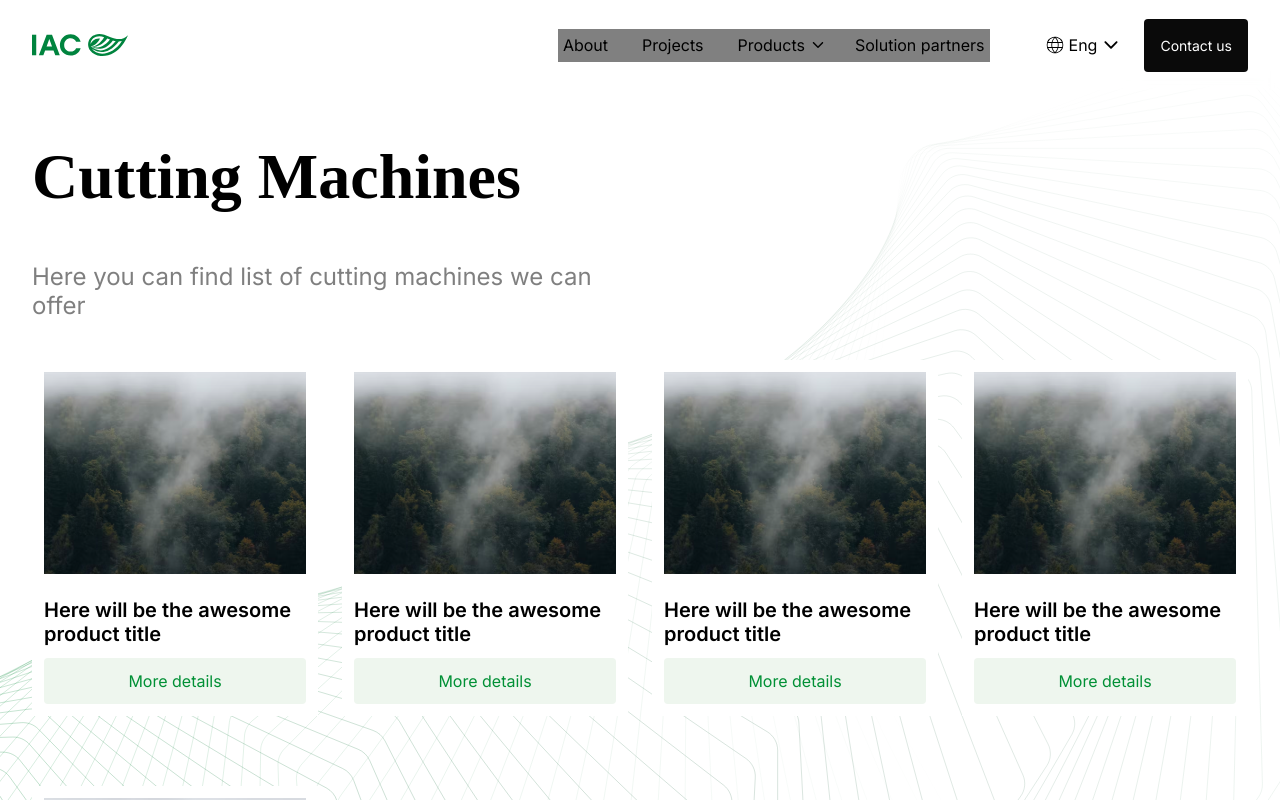
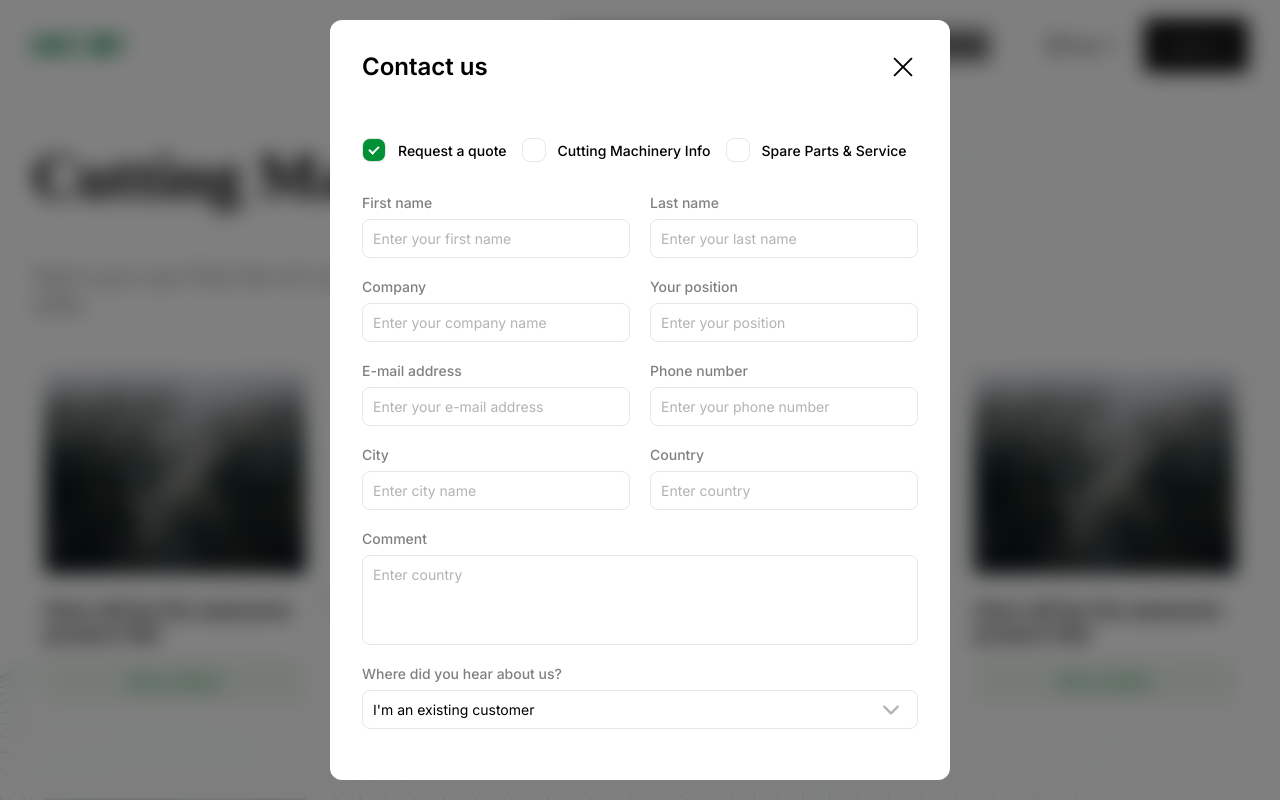
Before and after one commit to Bobur816/IAC, a React (Vite) app: page /products/cutting-machines in a window 1280 px wide. Both pictures are taken after a click on the button "Contact us". Shown: the top 800 px of the page. Built offline with nearby package versions, Linux system fonts and the light colour scheme; a web font is replaced by a local one.

Commit message:
'tofinal'

```diff
--- a/src/Pages/Dashboard.jsx
+++ b/src/Pages/Dashboard.jsx
@@ -12,7 +12,7 @@ const SideBg = styled.div`
   & > div {
     height: 100%;
     width: 100%;
-    background-image: url("side_bg.svg");
+    background-image: url("/side_bg.svg");
     background-position: center;
     background-size: cover;
     background-repeat: no-repeat;
--- a/src/Pages/Partners.jsx
+++ b/src/Pages/Partners.jsx
@@ -43,7 +43,7 @@ const CardContainer = styled.div`
 `;
 
 const Card = styled.div`
-  /* background-color: #fff; */
+  background-color: #fff;
   /* background-color: red; */
   width: 656px;
   @media (max-width: 1440px) {
--- a/src/ui/AppLayout.jsx
+++ b/src/ui/AppLayout.jsx
@@ -4,6 +4,7 @@ import Footer from "./Footer";
 import styled, { css } from "styled-components";
 import Container from "./Container";
 import Form from "./Form";
+import { useSelector } from "react-redux";
 
 const StyledAppLayout = styled.div`
   ${(props) =>
@@ -60,6 +61,8 @@ const Main = styled.main`
 `;
 function AppLayout() {
   const pageUrl = useLocation().pathname;
+  const { isOpenForm } = useSelector((state) => state.ui);
+  console.log(isOpenForm);
   return (
     <StyledAppLayout $pageurl={pageUrl}>
       <Header />
@@ -69,7 +72,7 @@ function AppLayout() {
         </Container>
       </Main>
       <Footer />
-      {/* <Form /> */}
+      {isOpenForm && <Form />}
     </StyledAppLayout>
   );
 }
--- a/src/ui/Footer.jsx
+++ b/src/ui/Footer.jsx
@@ -24,6 +24,9 @@ const Span = styled.span`
       : "var(--color-grey-600)"};
   font-size: 16px;
   font-weight: 400;
+  @media (max-width: 768px) {
+    color: #fff;
+  }
 `;
 
 const Socials = styled.ul`
@@ -32,8 +35,10 @@ const Socials = styled.ul`
   display: flex;
   align-items: center;
   gap: 24px;
+
   color: ${(props) =>
     props.$pageurl === "/about/carousel" ? "#fff" : "var(--color-grey-600)"};
+
   transition: all 0.1s;
 `;
 
--- a/src/ui/Form.jsx
+++ b/src/ui/Form.jsx
@@ -1,7 +1,14 @@
+import { IoIosArrowDown } from "react-icons/io";
+import { Link } from "react-router-dom";
 import styled from "styled-components";
+import Button from "./Button";
+import { LiaTimesSolid } from "react-icons/lia";
+import { useDispatch } from "react-redux";
+import { toggleFormOpen } from "./uiSlice";
 
 const StyledWrapper = styled.div`
-  background-color: #ff000081;
+  background-color: rgba(0, 0, 0, 0.5);
+  backdrop-filter: blur(10px);
   position: fixed;
   z-index: 10;
   height: 100%;
@@ -11,20 +18,59 @@ const StyledWrapper = styled.div`
 const FormBox = styled.div`
   background-color: #fff;
   position: absolute;
+  overflow: hidden;
+  display: grid;
+
   top: 50%;
   left: 50%;
   transform: translate(-50%, -50%);
   height: 95%;
   width: 620px;
-  padding: 3.2rem;
+  @media (max-width: 768px) {
+    width: 95%;
+  }
+
+  padding: 3.2rem 2.2rem 3.2rem 3.2rem;
+  border-radius: 12px;
+
+  & h2 {
+    font-size: 24px;
+    font-style: normal;
+    font-weight: 600;
+    line-height: normal;
+    margin-bottom: 25px;
+  }
+`;
+
+const Scroll = styled.div`
+  height: 100%;
+  /* background-color: red; */
+  overflow-y: scroll;
+  padding-right: 1rem;
+
+  width: 100%;
+
+  &::-webkit-scrollbar {
+    position: absolute;
+    width: 5px;
+    background-color: #eef6ee;
+  }
+
+  &::-webkit-scrollbar-thumb {
+    background: #d0d4d0;
+    border-radius: 10px;
+  }
 `;
 
 const CheckBoxes = styled.div`
-  background-color: red;
   display: flex;
-  justify-content: space-between;
+  margin: 3.2rem 0;
+  gap: 15px;
+  /* justify-content: space-between; */
+  flex-wrap: wrap;
+`;
 
-  & label {
+const Label = styled.label`
   display: flex;
   align-items: center;
   gap: 12px;
@@ -33,34 +79,374 @@ const CheckBoxes = styled.div`
   font-weight: 500;
   line-height: normal;
 
+  & a {
+    color: #009035;
+  }
+
+  & input[type="checkbox"],
+  & input[type="radio"] {
+    position: relative;
+    appearance: none;
+
+    &:checked::before {
+      display: block;
+    }
+  }
+
   & input[type="checkbox"] {
-      width: 16px;
-      height: 16px;
-      accent-color: green;
+    width: 24px;
+    height: 24px;
+    border-radius: 8px;
+    border: 1px solid #e6e6e6;
+
+    &::before {
+      width: 6px;
+      height: 10px;
+      position: absolute;
+      display: none;
+      top: 45%;
+      left: 50%;
+      transform: translate(-50%, -50%) rotate(45deg);
+      border-bottom: 2px solid#fff;
+      border-right: 2px solid#fff;
+      content: "";
+    }
+
+    &:checked {
+      background-color: #009035;
+    }
+  }
+
+  & input[type="radio"] {
+    width: 24px;
+    height: 24px;
+    border-radius: 50px;
+    padding: 5px;
+    border: 1px solid #e6e6e6;
+
+    &::before {
+      width: 75%;
+      height: 75%;
+      /* padding: 5px; */
+      position: absolute;
+      display: none;
+      top: 50%;
+      border-radius: 50%;
+      left: 50%;
+      transform: translate(-50%, -50%);
+      background-color: #009035;
+      /* border: 2px solid red; */
+      content: "";
+    }
+
+    &:checked {
+      border-color: #009035;
     }
   }
 `;
+
+const Inputs = styled.div`
+  width: 100%;
+  height: 100%;
+  display: grid;
+  grid-template-columns: auto auto;
+  @media (max-width: 768px) {
+    grid-template-columns: auto;
+  }
+  gap: 20px;
+  margin-bottom: 25px;
+`;
+
+const Input = styled.div`
+  display: flex;
+  flex-direction: column;
+  gap: 8px;
+  width: 100%;
+  &:nth-child(9),
+  &:nth-child(10),
+  &:nth-child(11) {
+    grid-column: 1 / 3;
+
+    @media (max-width: 768px) {
+      grid-column: 1 / 2;
+    }
+  }
+
+  &:nth-child(11) {
+    gap: 3.2rem;
+  }
+
+  & div {
+    position: relative;
+    width: 100%;
+    /* background-color: yellow; */
+    & select {
+      width: 100%;
+    }
+
+    & svg {
+      position: absolute;
+      top: 50%;
+      transform: translateY(-50%);
+      right: 15px;
+      color: #b3b3b3;
+      height: 24px;
+      width: 24px;
+    }
+  }
+
+  & label {
+    color: #808080;
+
+    font-size: 14px;
+    font-style: normal;
+    font-weight: 500;
+    line-height: normal;
+  }
+
+  & input,
+  & textarea,
+  & select {
+    border-radius: 8px;
+    border: 1px solid #e6e6e6;
+    outline: none;
+    padding: 10px;
+    background: #fff;
+    font-size: 14px;
+    font-style: normal;
+    font-weight: 400;
+    line-height: normal;
+
+    &:focus {
+      border-color: #009035;
+    }
+
+    &::placeholder {
+      color: #b3b3b3;
+    }
+
+    &[type="number"] {
+      -moz-appearance: textfield;
+    }
+  }
+
+  & textarea {
+    height: 90px;
+    resize: none;
+  }
+
+  & select {
+    appearance: none;
+
+    & svg {
+      position: absolute;
+    }
+  }
+`;
+
+const Radios = styled.div`
+  /* background-color: blue; */
+  width: 100%;
+  display: flex;
+  gap: 20px;
+`;
+
+const ForButtons = styled.div`
+  margin-top: 25px;
+  display: flex;
+  gap: 25px;
+  align-items: center;
+  justify-content: space-between;
+
+  & button {
+    width: 65%;
+    @media (max-width: 768px) {
+      width: 100%;
+    }
+  }
+  @media (max-width: 768px) {
+    flex-direction: column;
+    align-items: flex-start;
+  }
+`;
+
+const CaptchaBox = styled.div`
+  /* height: 50px; */
+  display: flex;
+  align-items: center;
+  /* width: 30%; */
+`;
+
+const CloseButton = styled.button`
+  position: absolute;
+  right: 3.2rem;
+  top: 3.2rem;
+  border: none;
+  background-color: transparent;
+  & svg {
+    font-size: 30px;
+  }
+`;
 function Form() {
+  const dispatch = useDispatch();
+  function handleClose() {
+    dispatch(toggleFormOpen());
+  }
   return (
     <StyledWrapper>
       <FormBox>
+        <CloseButton onClick={handleClose}>
+          <LiaTimesSolid />
+        </CloseButton>
         <h2>Contact us</h2>
+        <Scroll>
           <form>
             <CheckBoxes>
-            <label>
-              <input type="checkbox" />
+              <Label>
+                <input type="checkbox" defaultChecked />
                 Request a quote
-            </label>
-            <label>
+              </Label>
+              <Label>
                 <input type="checkbox" />
                 Cutting Machinery Info
-            </label>
-            <label>
+              </Label>
+              <Label>
                 <input type="checkbox" />
-              RSpare Parts & Service
-            </label>
+                Spare Parts & Service
+              </Label>
             </CheckBoxes>
+            <Inputs>
+              <Input>
+                <label htmlFor="fname">First name</label>
+                <input
+                  required
+                  type="text"
+                  id="fname"
+                  name="fname"
+                  placeholder="Enter your first name"
+                />
+              </Input>
+              <Input>
+                <label htmlFor="lname">Last name</label>
+                <input
+                  required
+                  type="text"
+                  id="lname"
+                  name="lname"
+                  placeholder="Enter your last name"
+                />
+              </Input>
+              <Input>
+                <label htmlFor="company">Company</label>
+                <input
+                  required
+                  type="text"
+                  id="company"
+                  name="company"
+                  placeholder="Enter your company name"
+                />
+              </Input>
+              <Input>
+                <label htmlFor="position">Your position</label>
+                <input
+                  required
+                  type="text"
+                  id="position"
+                  name="position"
+                  placeholder="Enter your position"
+                />
+              </Input>
+              <Input>
+                <label htmlFor="email">E-mail address</label>
+                <input
+                  required
+                  type="email"
+                  id="email"
+                  name="email"
+                  placeholder="Enter your e-mail address"
+                />
+              </Input>
+              <Input>
+                <label htmlFor="number">Phone number</label>
+                <input
+                  required
+                  type="number"
+                  id="number"
+                  name="number"
+                  placeholder="Enter your phone number"
+                />
+              </Input>
+              <Input>
+                <label htmlFor="city">City</label>
+                <input
+                  required
+                  type="text"
+                  id="city"
+                  name="city"
+                  placeholder="Enter city name"
+                />
+              </Input>
+              <Input>
+                <label htmlFor="country">Country</label>
+                <input
+                  required
+                  type="text"
+                  id="country"
+                  name="country"
+                  placeholder="Enter country"
+                />
+              </Input>
+              <Input>
+                <label htmlFor="comment">Comment</label>
+                <textarea
+                  required
+                  id="comment"
+                  name="comment"
+                  placeholder="Enter country"
+                />
+              </Input>
+              <Input>
+                <label htmlFor="formSlect">Where did you hear about us?</label>
+                <div>
+                  <select name="formSlect" id="#" required>
+                    <option value="customer"> I'm an existing customer</option>
+                    <option value="trade-show"> Trade Show</option>
+                    <option value="web">Web Search</option>
+                    <option value="social">Social Media</option>
+                    <option value="other">Other</option>
+                  </select>
+                  <IoIosArrowDown />
+                </div>
+              </Input>
+              <Input>
+                <label htmlFor="select">Preffered method of contact</label>
+                <Radios>
+                  <Label>
+                    <input type="radio" name="type-contact" defaultChecked />
+                    E-mail
+                  </Label>
+                  <Label>
+                    <input type="radio" name="type-contact" />
+                    Phone
+                  </Label>
+                </Radios>
+              </Input>
+            </Inputs>
+            <Label>
+              <input type="checkbox" />
+              <p>
+                By submitting this form, you agree to our
+                <Link>Privacy and Policy</Link>.
+              </p>
+            </Label>
+            <ForButtons>
+              <CaptchaBox>
+                <img src="/captcha.svg" alt="captcha" />
+              </CaptchaBox>
+              <Button onClick={handleClose}>Send</Button>
+            </ForButtons>
           </form>
+        </Scroll>
       </FormBox>
     </StyledWrapper>
   );
--- a/src/ui/NavRight.jsx
+++ b/src/ui/NavRight.jsx
@@ -1,6 +1,8 @@
 import styled from "styled-components";
 import Button from "./Button";
 import Dropdown from "./Dropdown";
+import { useDispatch } from "react-redux";
+import { toggleFormOpen } from "./uiSlice";
 
 const StyledNavRight = styled.div`
   display: flex;
@@ -9,11 +11,17 @@ const StyledNavRight = styled.div`
 `;
 
 function NavRight() {
+  const dispatch = useDispatch();
+  function handleOpen() {
+    dispatch(toggleFormOpen());
+  }
   return (
     <StyledNavRight>
       <Dropdown type="language" />
 
-      <Button type="black">Contact us</Button>
+      <Button type="black" onClick={handleOpen}>
+        Contact us
+      </Button>
     </StyledNavRight>
   );
 }
```
Also changed, not shown: src/Pages/About.jsx (+5 -4 lines), src/Pages/Product.jsx (+7 -2 lines), src/ui/uiSlice.js (+10 -2 lines), public/captcha.svg (added), src/ui/Checkbox.jsx (added). Lines whose indentation alone changed are shown as unchanged.
